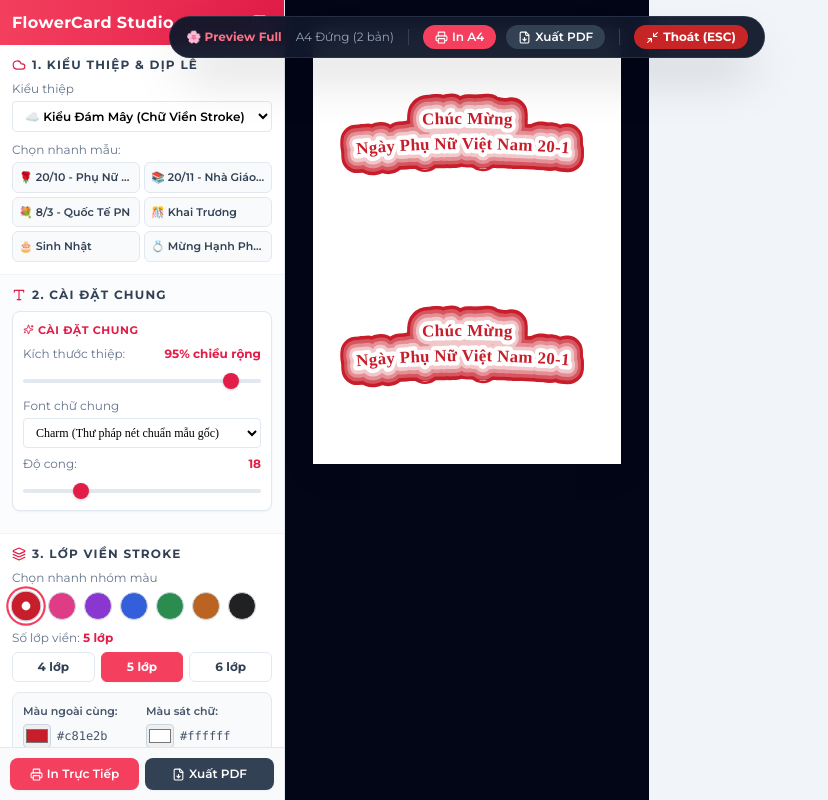
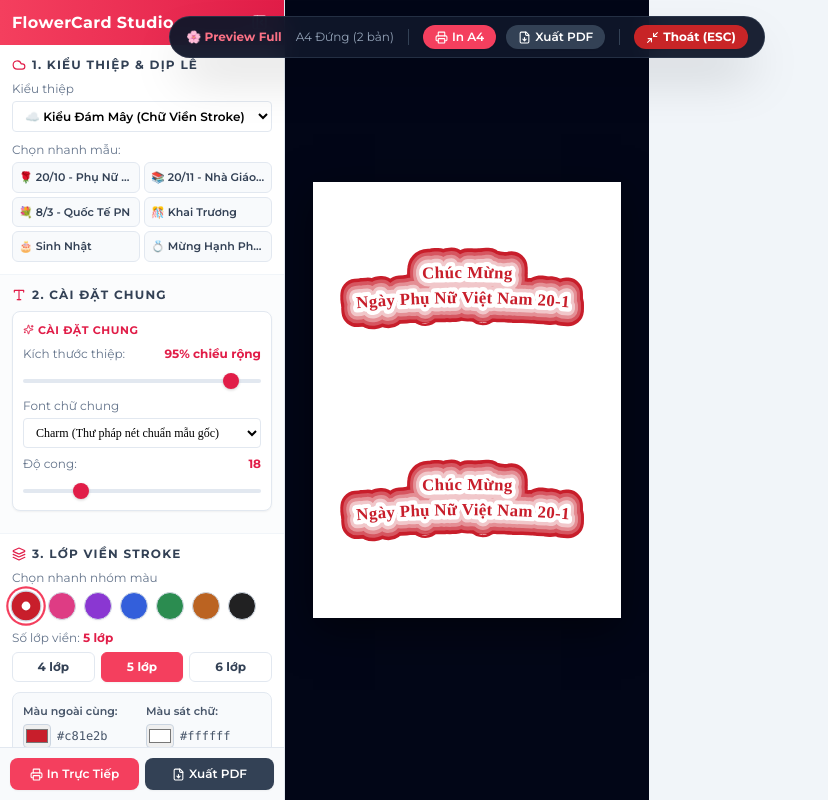
Before and after one commit to tvt253/flowercard-studio, a React (Vite) app: page / in a window 1280 px wide. Both pictures are taken after a click on the button "Xem đầy đủ". Shown: the whole page, without its empty margins (0-828 px from the left). Built offline with nearby package versions, Linux system fonts and the light colour scheme; a web font is replaced by a local one.

Commit message:
fix: sua loi xuat PDF bi tran le va toi uu xem day du fit vua man hinh

```diff
--- a/src/App.tsx
+++ b/src/App.tsx
@@ -75,7 +75,7 @@ const App: React.FC = () => {
         className={clsx(
           'flex flex-col items-center transition-colors duration-300 relative',
           isFullscreen
-            ? 'fixed inset-0 z-50 bg-slate-950 p-2 sm:p-4 pt-16 overflow-y-auto'
+            ? 'fixed inset-0 z-50 bg-slate-950 p-2 sm:p-4 pt-14 overflow-auto flex items-center justify-center'
             : 'flex-1 bg-slate-100 p-0 overflow-y-auto overflow-x-auto'
         )}
       >
--- a/src/components/A4PreviewArea.tsx
+++ b/src/components/A4PreviewArea.tsx
@@ -437,8 +437,28 @@ const A4PreviewArea: React.FC<A4PreviewAreaProps> = ({
     setSelectedLineId(null);
   };
 
+  // Đóng bảng chọn và highlight trước khi in hoặc xuất PDF
+  const onPrint = () => {
+    setSelectedLineId(null);
+    setTimeout(() => {
+      handlePrint(isLandscape);
+    }, 50);
+  };
+
+  const onExportPDF = () => {
+    setSelectedLineId(null);
+    setTimeout(() => {
+      handleExportPDF(isLandscape);
+    }, 50);
+  };
+
   return (
-    <div className="print-wrapper flex flex-col items-center select-none w-full max-w-none p-0">
+    <div
+      className={clsx(
+        "print-wrapper flex flex-col items-center select-none w-full max-w-none p-0",
+        isFullscreen && "h-full justify-center"
+      )}
+    >
       {/* Dynamic Print Styles for A4 Landscape (1 copy) vs Portrait (2 copies) */}
       <style>{`
         @media print {
@@ -511,7 +531,7 @@ const A4PreviewArea: React.FC<A4PreviewAreaProps> = ({
 
           {/* Nút In Trực Tiếp */}
           <button
-            onClick={() => handlePrint(isLandscape)}
+            onClick={onPrint}
             className="flex items-center gap-1 px-3 py-1 bg-rose-500 hover:bg-rose-600 text-white rounded-full text-xs font-semibold transition-colors shadow-sm"
           >
             <Printer size={13} /> In A4
@@ -519,7 +539,7 @@ const A4PreviewArea: React.FC<A4PreviewAreaProps> = ({
 
           {/* Nút Xuất PDF */}
           <button
-            onClick={() => handleExportPDF(isLandscape)}
+            onClick={onExportPDF}
             className="flex items-center gap-1 px-3 py-1 bg-slate-700 hover:bg-slate-600 text-white rounded-full text-xs font-semibold transition-colors shadow-sm"
           >
             <FileDown size={13} /> Xuất PDF
@@ -616,7 +636,7 @@ const A4PreviewArea: React.FC<A4PreviewAreaProps> = ({
 
             {/* Nút In A4 nhanh */}
             <button
-              onClick={() => handlePrint(isLandscape)}
+              onClick={onPrint}
               className="flex items-center gap-1.5 px-3 py-1.5 bg-rose-500 hover:bg-rose-600 text-white rounded-lg text-xs font-semibold transition-colors shadow-sm shadow-rose-100"
               title="In trực tiếp ra máy in khổ A4"
             >
@@ -626,7 +646,7 @@ const A4PreviewArea: React.FC<A4PreviewAreaProps> = ({
 
             {/* Nút Xuất PDF nhanh */}
             <button
-              onClick={() => handleExportPDF(isLandscape)}
+              onClick={onExportPDF}
               className="flex items-center gap-1.5 px-3 py-1.5 bg-slate-700 hover:bg-slate-800 text-white rounded-lg text-xs font-semibold transition-colors shadow-sm"
               title="Xuất file PDF chuẩn 1 trang A4"
             >
@@ -638,16 +658,28 @@ const A4PreviewArea: React.FC<A4PreviewAreaProps> = ({
       )}
 
       {/* VÙNG CHỨA TỜ GIẤY A4 */}
-      <div className="w-full flex flex-col items-center px-2 sm:px-3 py-3">
+      <div className={clsx(
+        "w-full flex flex-col items-center px-2 sm:px-3",
+        isFullscreen ? "h-full justify-center py-0" : "py-3"
+      )}>
         <div
         id="a4-print-area"
         className="a4-paper bg-white relative transition-all duration-300 mx-auto overflow-hidden"
         style={{
           width: '100%',
-          maxWidth: isLandscape ? '100%' : 'min(210mm, 100%)',
+          maxWidth: isFullscreen
+            ? isLandscape
+              ? 'min(calc(100vw - 2rem), calc((100vh - 5rem) * 297 / 210))'
+              : 'min(calc(100vw - 2rem), calc((100vh - 5rem) * 210 / 297))'
+            : isLandscape
+            ? '100%'
+            : 'min(210mm, 100%)',
+          maxHeight: isFullscreen ? 'calc(100vh - 5rem)' : undefined,
           height: 'auto',
           aspectRatio: isLandscape ? '297 / 210' : '210 / 297',
-          boxShadow: '0 8px 30px rgba(0,0,0,0.12)',
+          boxShadow: isFullscreen
+            ? '0 12px 40px rgba(0,0,0,0.5)'
+            : '0 8px 30px rgba(0,0,0,0.12)',
         }}
         onClick={(e) => {
           // Bấm ra vùng giấy trắng thì đóng editor nổi
--- a/src/components/SvgCardCanvas.tsx
+++ b/src/components/SvgCardCanvas.tsx
@@ -97,6 +97,7 @@ const SvgCardCanvas: React.FC<SvgCardCanvasProps> = ({
           {/* Hiệu ứng viền phát sáng khi chọn dòng trên preview */}
           {isSelected && (
             <text
+              className="print:hidden selection-highlight"
               fontFamily={fontFamily}
               fontSize={line.fontSize}
               fontWeight={line.fontWeight}
--- a/src/utils/exportUtils.ts
+++ b/src/utils/exportUtils.ts
@@ -80,26 +80,35 @@ async function buildPdf(isLandscape: boolean) {
   const element = document.getElementById('a4-print-area');
   if (!element) return null;
 
-  // Lưu lại các thuộc tính inline ban đầu của element
+  // 1. Tạm thời ẩn tất cả các phần tử có class print:hidden (ví dụ DirectFloatingToolbar, highlight viền)
+  const printHiddenElements = element.querySelectorAll<HTMLElement>('.print\\:hidden');
+  printHiddenElements.forEach((el) => {
+    el.style.setProperty('display', 'none', 'important');
+  });
+
+  // 2. Lưu lại các thuộc tính inline ban đầu của element
   const originalWidth = element.style.width;
   const originalHeight = element.style.height;
   const originalMaxWidth = element.style.maxWidth;
+  const originalMaxHeight = element.style.maxHeight;
   const originalAspectRatio = element.style.aspectRatio;
   const originalShadow = element.style.boxShadow;
   const originalTransition = element.style.transition;
 
-  // Tạm thời cố định kích thước chuẩn A4 (mm) để html2canvas chụp sắc nét 100% đúng tỉ lệ vật lý
+  // 3. Tạm thời cố định kích thước chuẩn A4 (mm) để html2canvas chụp sắc nét 100% đúng tỉ lệ vật lý
   element.style.boxShadow = 'none';
   element.style.transition = 'none';
   element.style.aspectRatio = 'unset';
   if (isLandscape) {
     element.style.width = '297mm';
-    element.style.height = '210mm';
+    element.style.height = '209.5mm'; // 209.5mm ngăn lỗi làm tròn subpixel sinh trang trắng thứ 2
     element.style.maxWidth = '297mm';
+    element.style.maxHeight = '209.5mm';
   } else {
     element.style.width = '210mm';
-    element.style.height = '297mm';
+    element.style.height = '296.5mm'; // 296.5mm ngăn lỗi làm tròn subpixel sinh trang trắng thứ 2
     element.style.maxWidth = '210mm';
+    element.style.maxHeight = '296.5mm';
   }
 
   try {
@@ -111,36 +120,39 @@ async function buildPdf(isLandscape: boolean) {
         scale: 2,
         useCORS: true,
         logging: false,
-        scrollX: 0,
-        scrollY: 0,
-        windowWidth: element.offsetWidth,
-        windowHeight: element.offsetHeight,
+        backgroundColor: '#ffffff',
       },
       jsPDF: {
         unit: 'mm',
         format: 'a4',
         orientation: isLandscape ? 'landscape' : 'portrait',
       },
-      pagebreak: { mode: 'avoid-all' },
+      pagebreak: { mode: ['avoid-all', 'css', 'legacy'] },
     };
 
     const worker = (html2pdf as any)().set(opt).from(element);
     const pdf = await worker.toPdf().get('pdf');
 
-    // Xóa triệt để các trang trắng thừa nếu phát sinh
+    // Xóa triệt để các trang trắng thừa nếu phát sinh do làm tròn
     while (pdf.internal.getNumberOfPages() > 1) {
       pdf.deletePage(pdf.internal.getNumberOfPages());
     }
 
     return pdf;
   } finally {
-    // Phục hồi lại toàn bộ style ban đầu để giao diện responsive xem trước trên màn hình không bị xáo trộn
+    // 4. Phục hồi lại toàn bộ style ban đầu để giao diện responsive xem trước trên màn hình không bị xáo trộn
     element.style.width = originalWidth;
     element.style.height = originalHeight;
     element.style.maxWidth = originalMaxWidth;
+    element.style.maxHeight = originalMaxHeight;
     element.style.aspectRatio = originalAspectRatio;
     element.style.boxShadow = originalShadow;
     element.style.transition = originalTransition;
+
+    // Phục hồi lại hiển thị của các phần tử print:hidden
+    printHiddenElements.forEach((el) => {
+      el.style.removeProperty('display');
+    });
   }
 }
 
```
